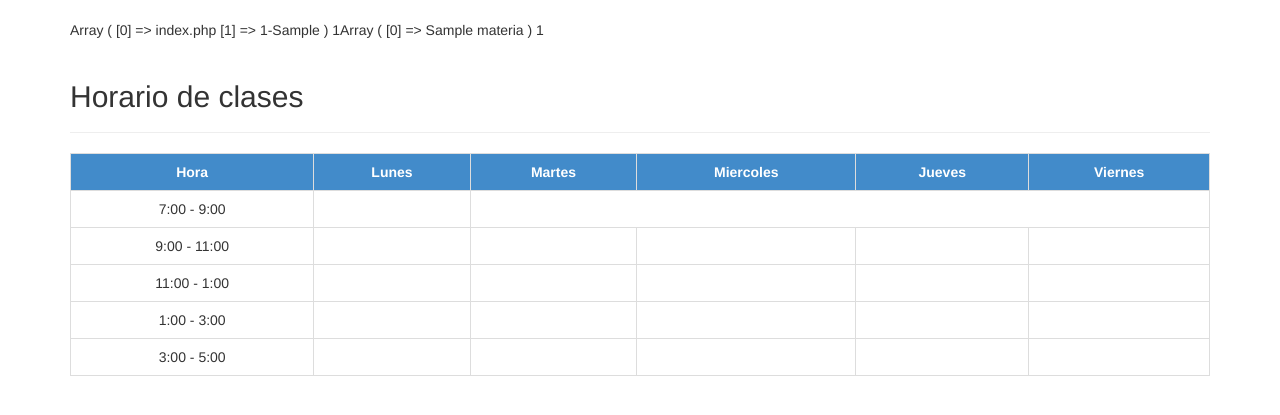
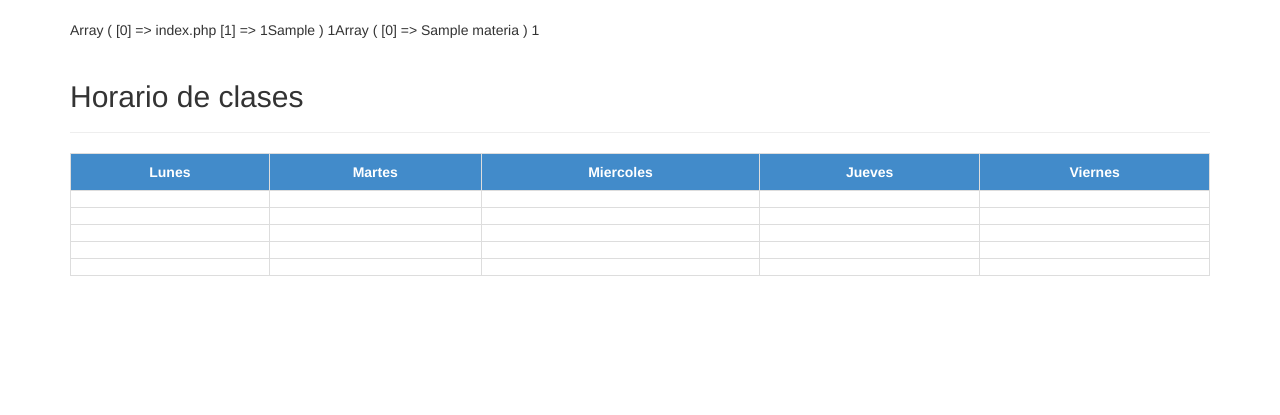
Before and after one commit to pizenblues/planificacion-academica, a PHP site: page /estudiante/index.php in a window 1280 px wide. Shown: the part 52-467 px from the top of the page. Run offline with PHP 8.4, Linux system fonts and the light colour scheme; the visitor is signed in with stand-in values (Sample User, id 1); tables that the repository leaves empty hold one stand-in row (values such as "Sample post"); lists and menus that the app fills with data are empty.

Commit message:
horario completo

```diff
--- a/public/estudiante/index.php
+++ b/public/estudiante/index.php
@@ -13,7 +13,8 @@
     JOIN dia ON horario.horario_dia = dia.dia_id
     JOIN salon ON horario.horario_salon = salon.salon_id
     JOIN bloque ON horario.horario_bloque = bloque.bloque_id
-    WHERE login = '{$login}'";
+    WHERE login = '{$login}'
+    ORDER BY bloque,dia";
 
     $sql = mysql_query($query, $connect);
     $materias = array();
@@ -29,66 +30,43 @@
 <div class="container">
 <?php
     foreach($materias as $result) {
-      $horario[] =  $result["dia_id"]."-".$result["bloque"];
+      $horario[] =  $result["dia_id"].$result["bloque"];
       $materia[] =  $result["materia_nombre"];
     }
     echo print_r($horario);
     echo print_r($materia);
-    $mark = 0;
  ?>
   <div class="page-header">
     <h2>Horario de clases</h2>
   </div>
   <table class="table table-bordered table-custom">
     <tr>
-      <th>Hora</th>
       <th>Lunes</th>
       <th>Martes</th>
       <th>Miercoles</th>
       <th>Jueves</th>
       <th>Viernes</th>
     </tr>
-    <tr>
-      <td>7:00 - 9:00</td>
-      <td>
-        <?php if (in_array("1-A", $horario)){
-          echo $materia[$mark];
-          $mark = ($mark + 1);
-        }?>
-      </td>
-    </tr>
-    <tr>
-      <td>9:00 - 11:00</td>
-      <td id="1-B"></td>
-      <td id="2-B"></td>
-      <td id="3-B"></td>
-      <td id="4-B"></td>
-      <td id="5-B"></td>
-    </tr>
-    <tr>
-      <td>11:00 - 1:00</td>
-      <td id="1-C"></td>
-      <td id="2-C"></td>
-      <td id="3-C"></td>
-      <td id="4-C"></td>
-      <td id="5-C"></td>
-    </tr>
-    <tr>
-      <td>1:00 - 3:00</td>
-      <td id="1-D"></td>
-      <td id="2-D"></td>
-      <td id="3-D"></td>
-      <td id="4-D"></td>
-      <td id="5-D"></td>
-    </tr>
-    <tr>
-      <td>3:00 - 5:00</td>
-      <td id="1-E"></td>
-      <td id="2-E"></td>
-      <td id="3-E"></td>
-      <td id="4-E"></td>
-      <td id="5-E"></td>
-    </tr>
+
+    <?php
+      $bloque = array('A','B','C','D','E');
+      $mark = 0;
+      for ($j=0; $j < 5; $j++) {
+        echo "<tr>";
+        for ($i=1; $i < 6; $i++) {
+          echo "<td>";
+          if (in_array($i.$bloque[$j], $horario)) {
+            echo $materia[$mark];
+            $mark = ($mark + 1);
+          }else{
+            echo "";
+          }
+          echo "</td>";
+        }
+        echo "</tr>";
+      }
+    ?>
+
   </table>
 </div>
 <?php
```
Also changed, not shown: public/estudiante/test.php (added, +7 -0 lines).
